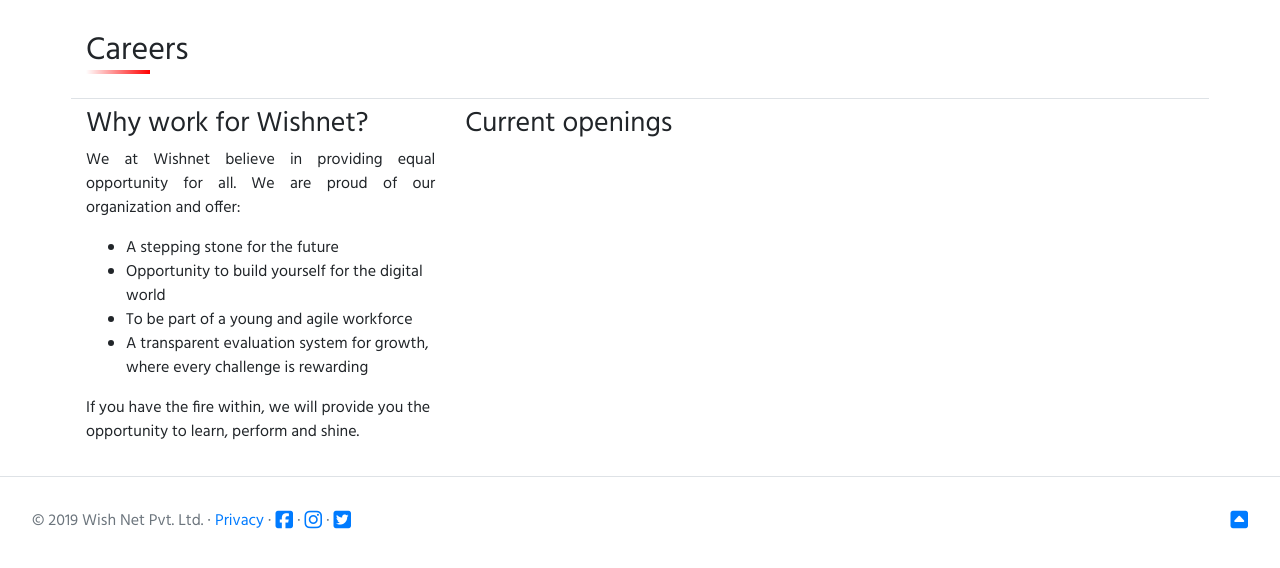
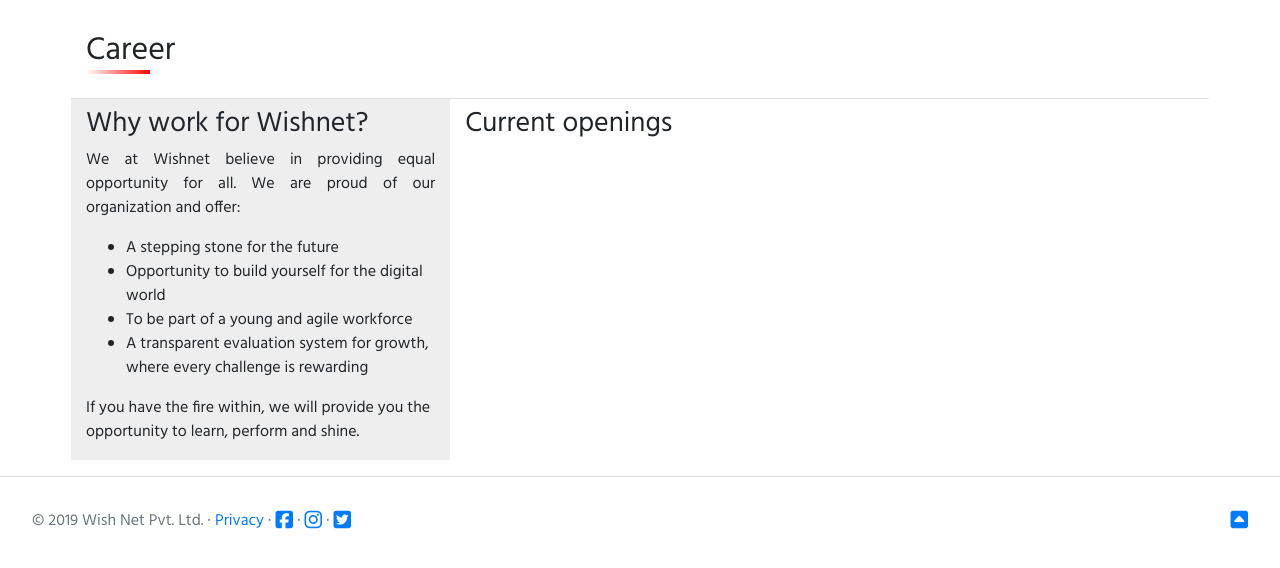
Before and after one commit to soumya707/wishnet-in, a Flask app: template website/templates/careers.html in a window 1280 px wide. Shown: the part 111-679 px from the top of the page. Run offline with Flask 2, Linux system fonts and the light colour scheme; the template is opened without the code that fills it, so the values that code supplies are empty; parts of the project's set-up code (start-up, migrations or seed data) failed here and were passed over; some libraries are stand-ins or nearby versions.

Commit message:
chore: minor style changes to templates

```diff
--- a/website/templates/careers.html
+++ b/website/templates/careers.html
@@ -5,13 +5,13 @@
 {% block content %}
 
 <div class="container p-3">
-  <h2 class="py-3">Careers
+  <h2 class="py-3">Career
     <div class="heading-underline"></div>
   </h2>
 
   <div class="row border-top">
 
-    <div class="col-sm-4 pt-2">
+    <div class="col-sm-4 pt-2 bg-light-grey">
       <h3>Why work for Wishnet?</h3>
       <p class="text-justify">We at Wishnet believe in providing equal opportunity for all. We are proud of our organization and offer:</p>
       <ul>
--- a/website/templates/new_connection.html
+++ b/website/templates/new_connection.html
@@ -13,7 +13,7 @@
 
   <div class="row border-top">
 
-    <div class="col-sm-4 grey-background p-3">
+    <div class="col-sm-4 bg-light-grey p-3">
       <h5 class="text-justify">
         To avail a new connection, please fill in the form or you can also contact us at <strong><a href="tel:18004194244" class="text-red">1800-419-4244</a></strong>.
       </h5>
```
